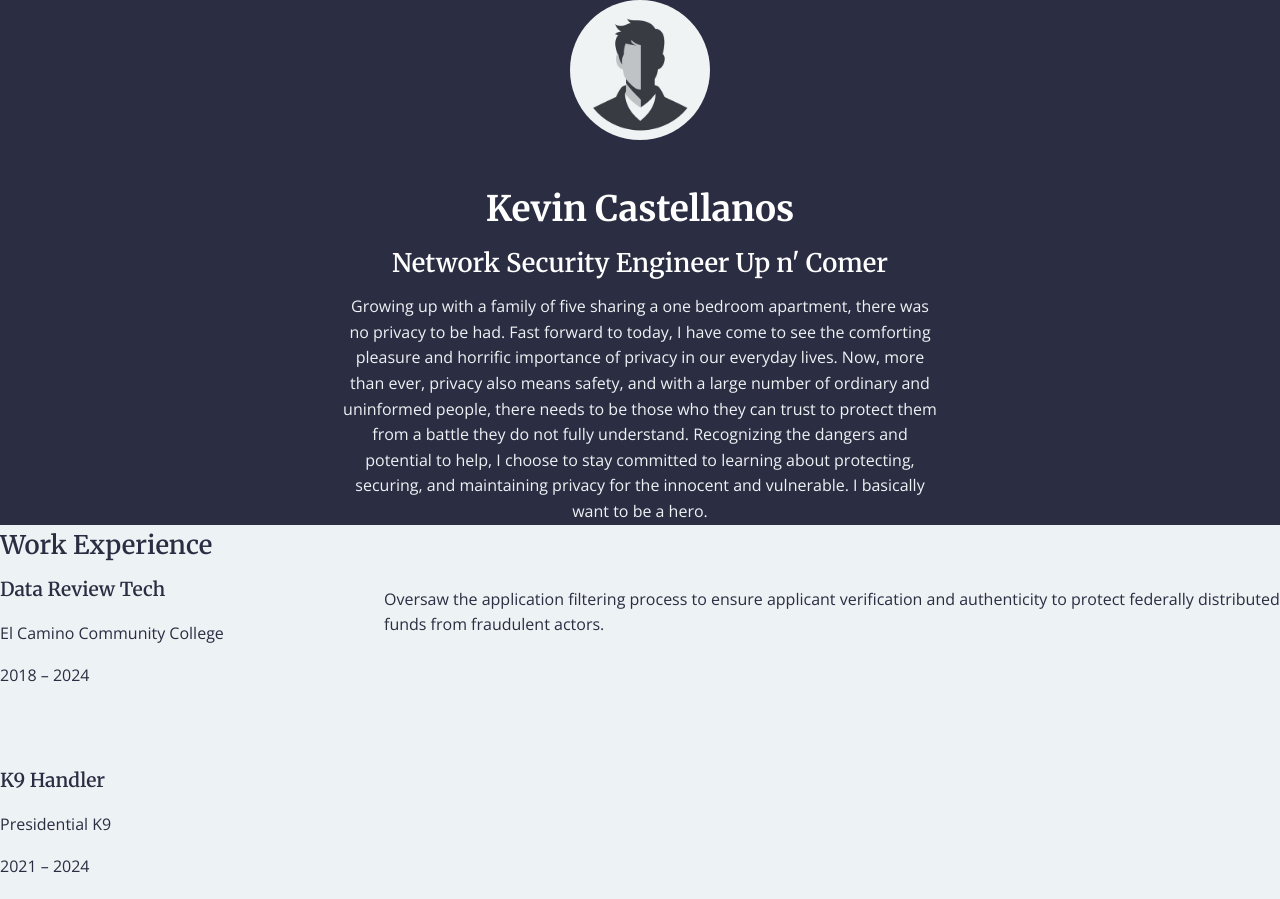
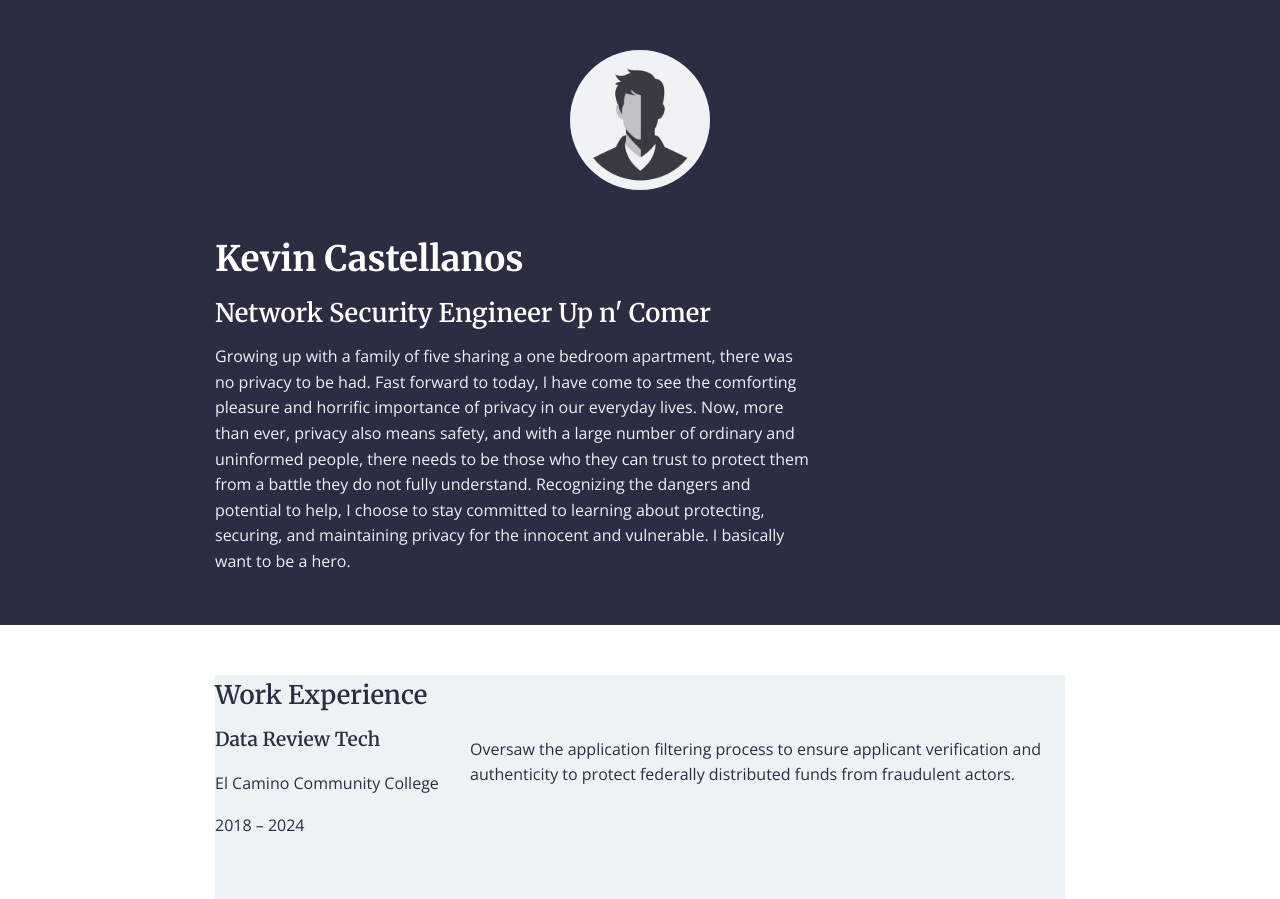
Before and after one commit to kehvvvv/homework7, a plain HTML site: page index.html in a window 1280 px wide. Shown: the top 899 px of the page. Drawn offline with nearby package versions, Linux system fonts and the light colour scheme.

Commit message:
Update styles.css

```diff
--- a/styles.css
+++ b/styles.css
@@ -29,7 +29,7 @@ h3 { font-size: 1.2rem; font-weight: 600; }
 a { color: #EF233C; text-decoration: none; }
 a:hover { text-decoration: underline; }
 
-.content-wrapper {
+.content-wrap {
     max-width: 950px;
     margin: 0 auto;
     padding: 50px;
@@ -92,12 +92,12 @@ a:hover { text-decoration: underline; }
     float: none;
     width: 100%;
     padding: 0;
-    text-align: center;
+    text-align: left;
 }
 
 .site-header .profile-pic {
     width: 140px;
-    heiht: 140px;
+    height: 140px;
     margin: 0 auto 12px;
     border-radius: 50%;
 }
@@ -107,7 +107,7 @@ a:hover { text-decoration: underline; }
 .site-header p {
     color: #EDF2F4;
     max-width: 65ch;
-    margin: 10px auto 0;
+    margin: 10px 0 0;
 }
 
 .site-footer a { color: #EDF2F4; }
```
